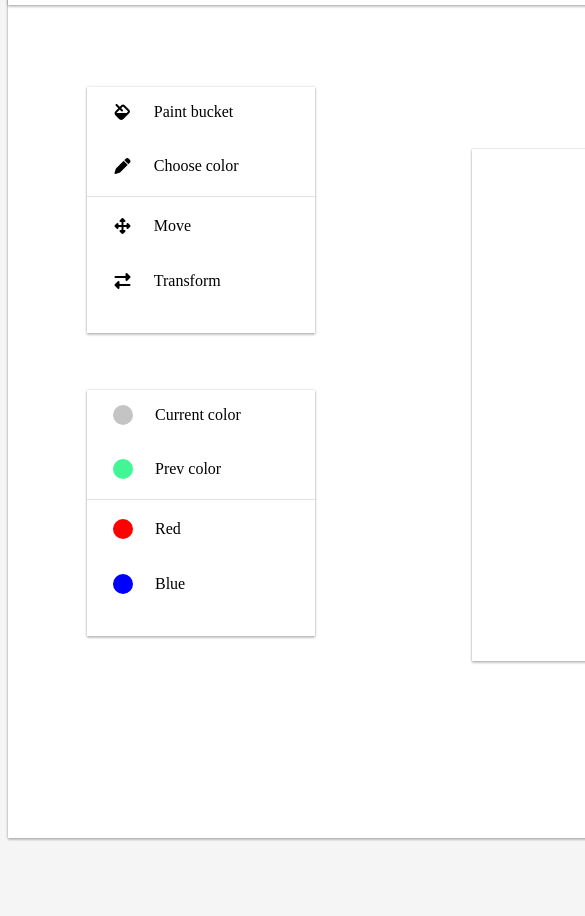
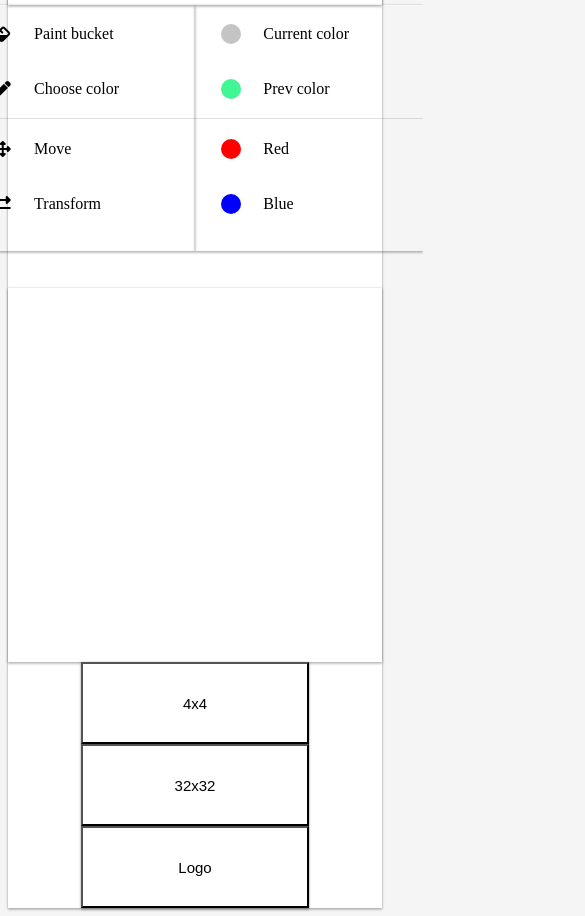
Before and after one commit to babtsoualiaksandr/codejam-canvas, a plain HTML site: page index.html in a window 390 px wide. Shown: the part 70-986 px from the top of the page, 585 px wide, since content can reach past the window. Before the commit the page ends 916 px from the top, so only its background shows below. Drawn offline with Linux system fonts and the light colour scheme.

Commit message:
fix:  add adaptive markup HTML

```diff
--- a/styles.scss
+++ b/styles.scss
@@ -5,7 +5,7 @@ body {
 .wrapper {
     margin: 0 auto;
     text-align: center;
-    width: 1440px;
+    width: vw;
     height: 900px;
     background-color: white;
     box-shadow: 0 0 2px 0 rgba(0, 0, 0, 0.14), 0 2px 2px 0 rgba(0, 0, 0, 0.12), 0 1px 3px 0 rgba(0, 0, 0, 0.2);
@@ -29,15 +29,25 @@ body {
 
     .fa-bars {
         flex: 1;
+
+        &:hover {
+            cursor: pointer;
+            box-shadow: 0 0 6px 0 rgba(0, 0, 0, 0.14), 0 4px 6px 0 rgba(0, 0, 0, 0.12), 0 1px 9px 0 rgba(0, 0, 0, 0.2);
+        }
     }
 
     h1 {
-        flex: 10;
+        flex: 25;
         text-align: left;
     }
 
     .fa-ellipsis-v {
         flex: 1;
+
+        &:hover {
+            cursor: pointer;
+            box-shadow: 0 0 6px 0 rgba(0, 0, 0, 0.14), 0 4px 6px 0 rgba(0, 0, 0, 0.12), 0 1px 9px 0 rgba(0, 0, 0, 0.2);
+        }
     }
 }
 
@@ -55,6 +65,7 @@ body {
     box-shadow: 0 0 2px 0 rgba(0, 0, 0, 0.14), 0 2px 2px 0 rgba(0, 0, 0, 0.12), 0 1px 3px 0 rgba(0, 0, 0, 0.2);
 
     &:hover {
+        cursor: pointer;
         box-shadow: 0 0 6px 0 rgba(0, 0, 0, 0.14), 0 4px 6px 0 rgba(0, 0, 0, 0.12), 0 1px 9px 0 rgba(0, 0, 0, 0.2);
     }
 
@@ -69,7 +80,7 @@ body {
         justify-content: space-around;
         align-items: center;
 
-        i{
+        i {
             flex: 2;
         }
 
@@ -87,10 +98,12 @@ body {
     box-shadow: 0 0 2px 0 rgba(0, 0, 0, 0.14), 0 2px 2px 0 rgba(0, 0, 0, 0.12), 0 1px 3px 0 rgba(0, 0, 0, 0.2);
 
     &:hover {
+        cursor: pointer;
         box-shadow: 0 0 6px 0 rgba(0, 0, 0, 0.14), 0 4px 6px 0 rgba(0, 0, 0, 0.12), 0 1px 9px 0 rgba(0, 0, 0, 0.2);
     }
 
     #divider {
+        cursor: pointer;
         height: 1px;
         background: rgba(0, 0, 0, 0.12);
     }
@@ -153,7 +166,9 @@ canvas {
     margin-top: 10%;
     background-color: white;
     box-shadow: 0 0 2px 0 rgba(0, 0, 0, 0.14), 0 2px 2px 0 rgba(0, 0, 0, 0.12), 0 1px 3px 0 rgba(0, 0, 0, 0.2);
+
     &:hover {
+        cursor: pointer;
         box-shadow: 0 0 6px 0 rgba(0, 0, 0, 0.14), 0 4px 6px 0 rgba(0, 0, 0, 0.12), 0 1px 9px 0 rgba(0, 0, 0, 0.2);
     }
 }
@@ -165,6 +180,7 @@ canvas {
     box-shadow: 0 0 2px 0 rgba(0, 0, 0, 0.14), 0 2px 2px 0 rgba(0, 0, 0, 0.12), 0 1px 3px 0 rgba(0, 0, 0, 0.2);
 
     &:hover {
+        cursor: pointer;
         box-shadow: 0 0 6px 0 rgba(0, 0, 0, 0.14), 0 4px 6px 0 rgba(0, 0, 0, 0.12), 0 1px 9px 0 rgba(0, 0, 0, 0.2);
     }
 
@@ -175,6 +191,7 @@ canvas {
         font-size: 15px;
 
         &:hover {
+            cursor: pointer;
             box-shadow: 0 0 6px 0 rgba(0, 0, 0, 0.14), 0 4px 6px 0 rgba(0, 0, 0, 0.12), 0 1px 9px 0 rgba(0, 0, 0, 0.2);
             font-size: 22px;
         }
@@ -183,6 +200,7 @@ canvas {
             background-color: whitesmoke;
             box-shadow: 0 5px 5px -3px rgba(0, 0, 0, 0.2), 0 8px 10px 1px rgba(0, 0, 0, 0.14), 0 3px 14px 2px rgba(0, 0, 0, 0.12);
         }
+
         &:focus {
             background-color: whitesmoke;
             font-size: 22px;
@@ -190,3 +208,50 @@ canvas {
         }
     }
 }
+
+@media only screen and (max-width: 1000px) {
+    .wrapper {
+      width: 600px;
+      height: 100%;
+    }
+    .main {
+        flex-direction: column;
+    }
+    .tools {
+        display: flex;
+        flex-direction: row;
+    }
+    .tools-color {
+        margin-top: 0%;
+
+    }
+    .tools-instr {
+        margin-top: 0%;
+
+    }
+  }
+
+  @media only screen and (max-width: 630px) {
+    .wrapper {
+      width:100%;
+      height: 100%;
+    }
+    #canvas {
+        width: 100%;
+        height: 100%;
+    }
+    .main {
+        flex-direction: column;
+    }
+    .tools {
+        display: flex;
+        flex-direction: row;
+    }
+    .tools-color {
+        margin-top: 0%;
+
+    }
+    .tools-instr {
+        margin-top: 0%;
+    }
+  }
```
Also changed, not shown: index.html (+5 -4 lines), styles.css, 2 other files.
